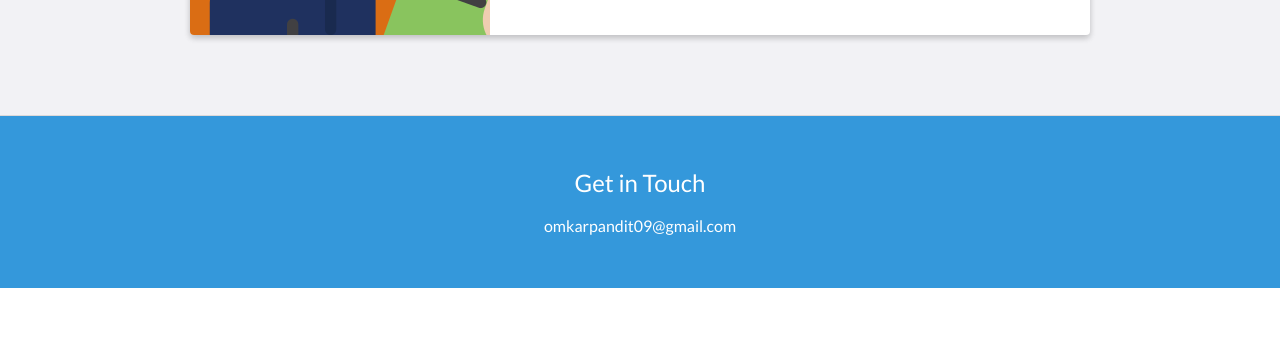
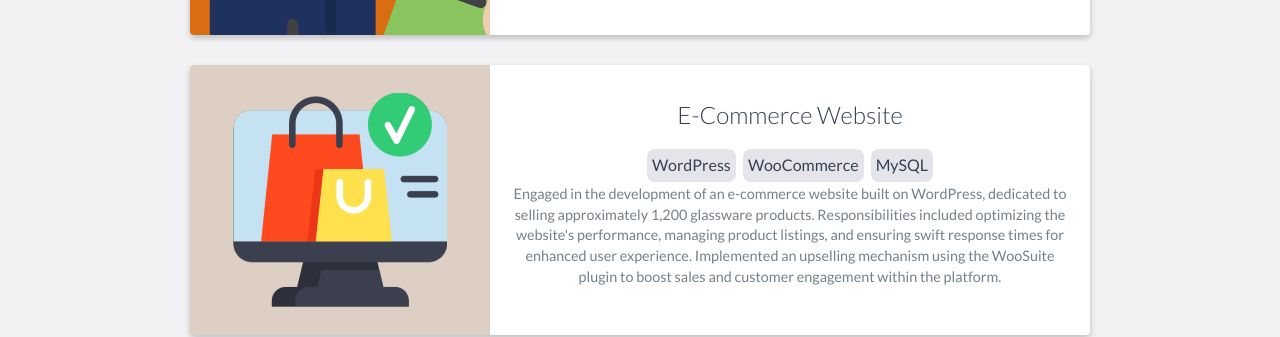
Before and after one commit to omkarap/omkarap, a plain HTML site: page index.html in a window 1280 px wide. Shown: the part 3771-4108 px from the top of the page. Drawn offline with nearby package versions, Linux system fonts and the light colour scheme.

Commit message:
Project section added

```diff
--- a/index.html
+++ b/index.html
@@ -230,6 +230,24 @@
                     </div>
                     <!-- End .project-info -->
                 </div>
+                <div class="project shadow-large">
+                    <div class="project-image">
+                        <img src="images/ecom.png" />
+                    </div>
+                    <!-- End .project-image -->
+                    <div class="project-info">
+                        <h3>E-Commerce Website</h3>
+                        <ul id="project-skills">
+                            <li>WordPress</li>
+                            <li>WooCommerce</li>
+                            <li>MySQL</li>
+                        </ul>
+                        <p>
+                            Engaged in the development of an e-commerce website built on WordPress, dedicated to selling approximately 1,200 glassware products. Responsibilities included optimizing the website's performance, managing product listings, and ensuring swift response times for enhanced user experience. Implemented an upselling mechanism using the WooSuite plugin to boost sales and customer engagement within the platform.
+                        </p>
+                    </div>
+                    <!-- End .project-info -->
+                </div>
             </div>
         </div>
     </div>
```
Also changed, not shown: images/ecom.png (added).
